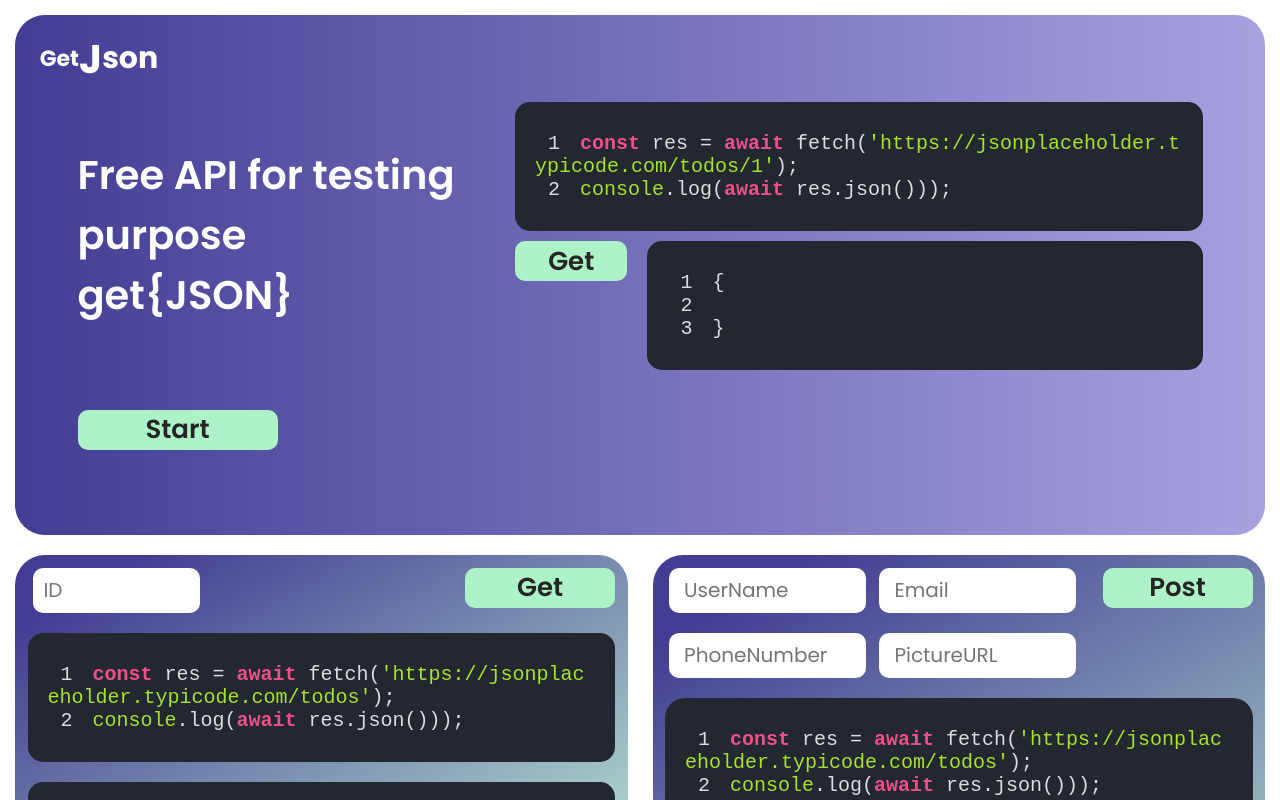
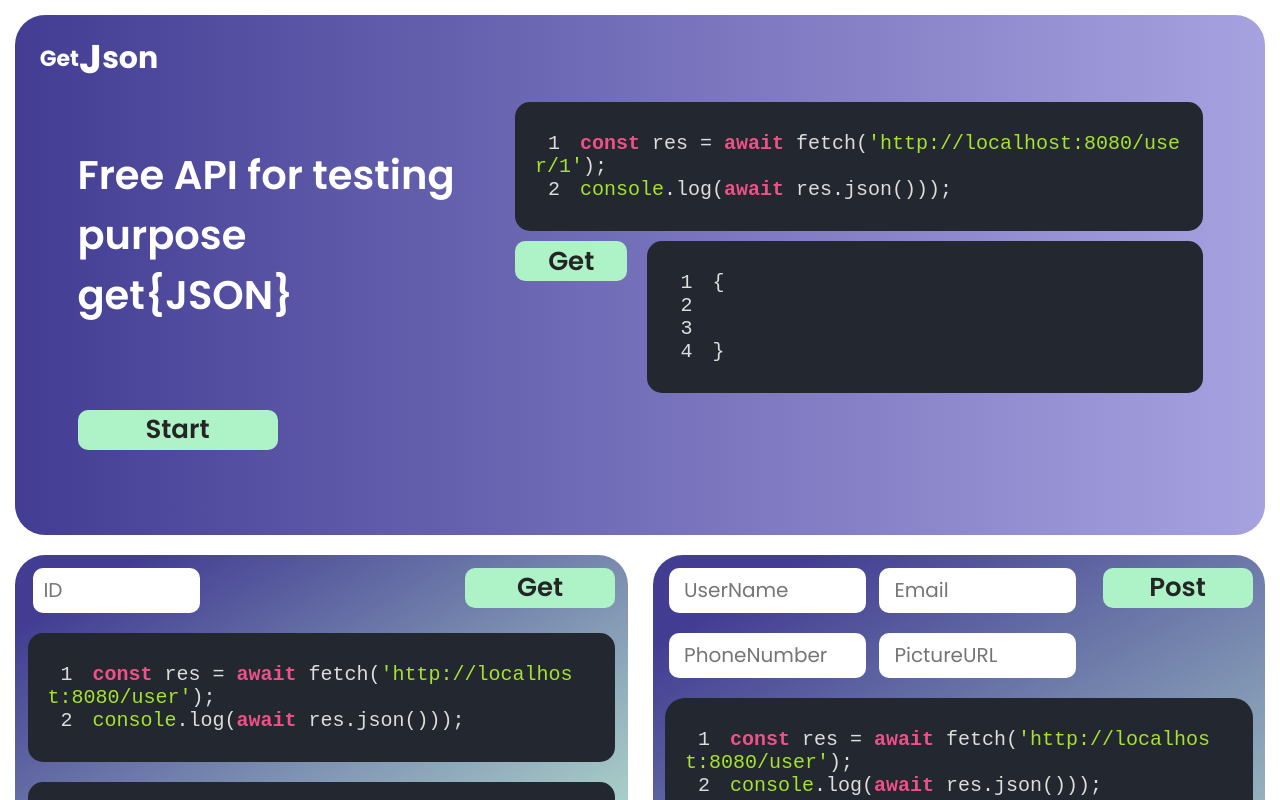
Before and after one commit to roman-ojha/getjson, a React (Create React App) app in the folder client/: page / in a window 1280 px wide. Shown: the top 800 px of the page. Built offline with nearby package versions, Linux system fonts and the light colour scheme.

Commit message:
adding home UI png

```diff
--- a/client/src/pages/Index.js
+++ b/client/src/pages/Index.js
@@ -46,7 +46,7 @@ get{JSON}`}
                 }}
                 wrapLines={true}
               >
-                {`const res = await fetch('https://jsonplaceholder.typicode.com/todos/1');
+                {`const res = await fetch('http://localhost:8080/user/1');
 console.log(await res.json()));`}
               </SyntaxHighlighter>
             </div>
@@ -69,6 +69,7 @@ console.log(await res.json()));`}
                 wrapLines={true}
               >
                 {`{
+
 
 }`}
               </SyntaxHighlighter>
@@ -99,7 +100,7 @@ console.log(await res.json()));`}
             }}
             wrapLines={true}
           >
-            {`const res = await fetch('https://jsonplaceholder.typicode.com/todos');
+            {`const res = await fetch('http://localhost:8080/user');
 console.log(await res.json()));`}
           </SyntaxHighlighter>
           <SyntaxHighlighter
@@ -151,7 +152,7 @@ console.log(await res.json()));`}
             }}
             wrapLines={true}
           >
-            {`const res = await fetch('https://jsonplaceholder.typicode.com/todos');
+            {`const res = await fetch('http://localhost:8080/user');
 console.log(await res.json()));`}
           </SyntaxHighlighter>
           <SyntaxHighlighter
```
Also changed, not shown: 2 other files (tests, documents, lock files or other folders).
